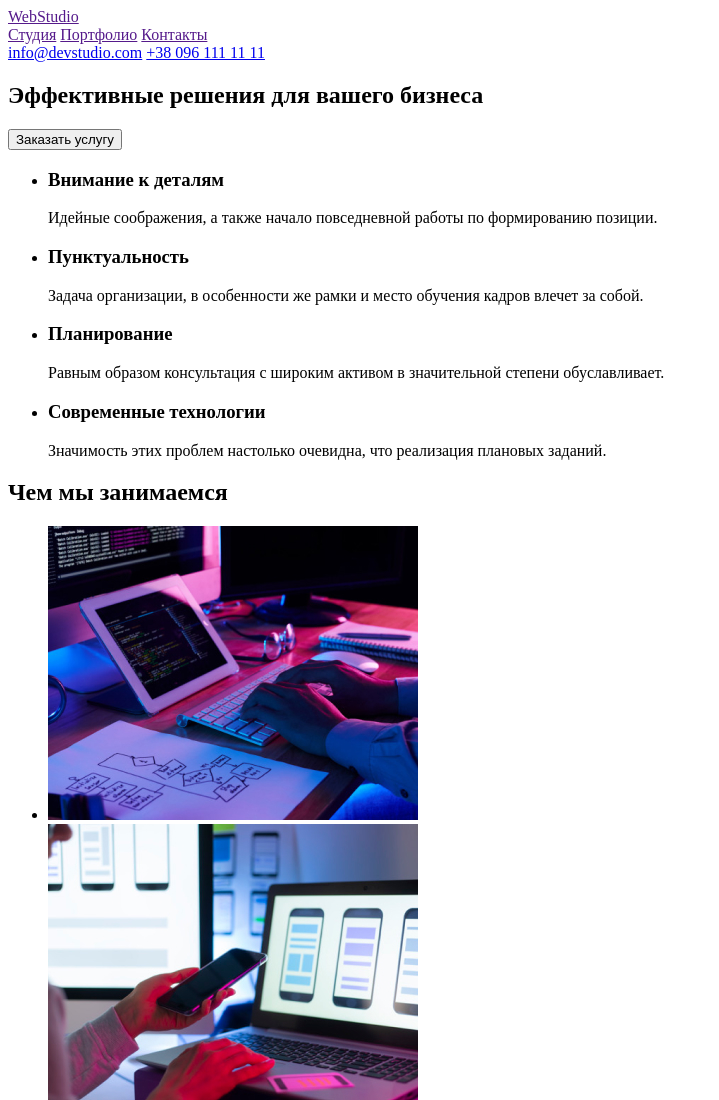
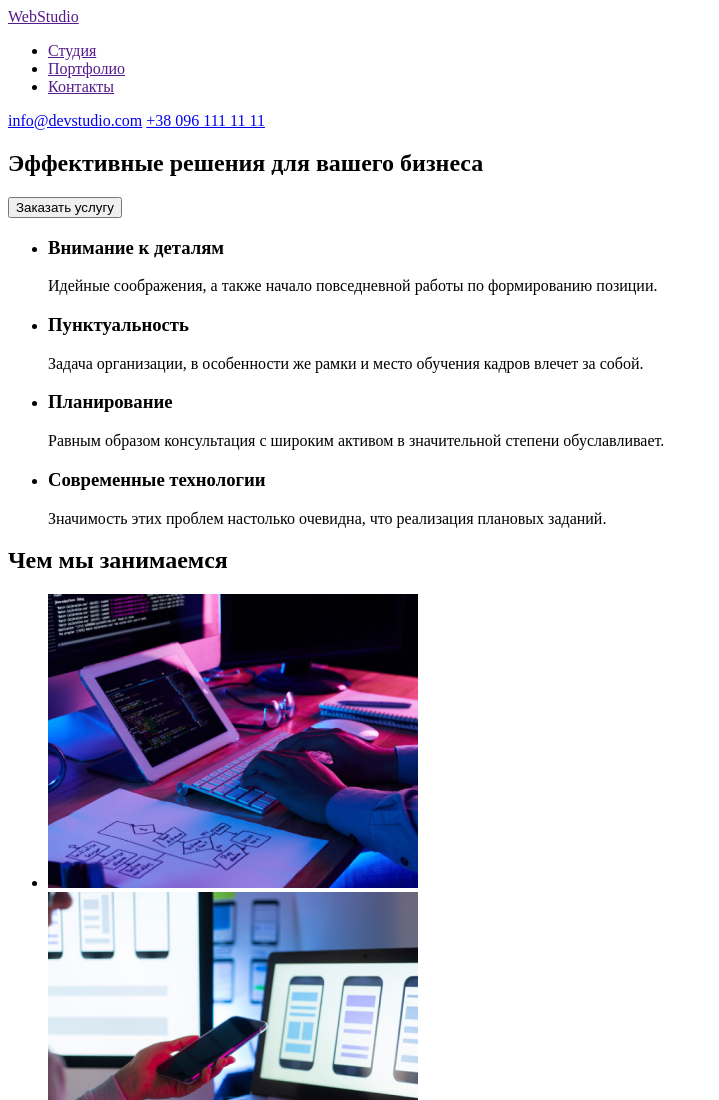
Before and after one commit to annabelous75/goit-markup-hw-011, a plain HTML site: page index.html in a window 1280 px wide. Shown: the top 1100 px of the page, without its empty margins (0-719 px from the left). Drawn offline with Linux system fonts and the light colour scheme.

Commit message:
Update index.html
Add5

```diff
--- a/index.html
+++ b/index.html
@@ -10,11 +10,13 @@
     <header>
             <a href="">WebStudio</a>
     <nav>
-            <a href="">Студия</a></li>
-            <a href="">Портфолио</a></li>
-            <a href="">Контакты</a></li>
+        <ul>
+            <li><a href="">Студия</a></li>
+            <li><a href="">Портфолио</a></li>
+            <li><a href="">Контакты</a></li>
+        </ul>
     </nav>
-        <a href="mailto:info@devstudio.com">info@devstudio.com</a>
+       <a href="mailto:info@devstudio.com">info@devstudio.com</a>
        <a href="tel:+380961111111">+38 096 111 11 11</a>
     </header>
     <main>
```
